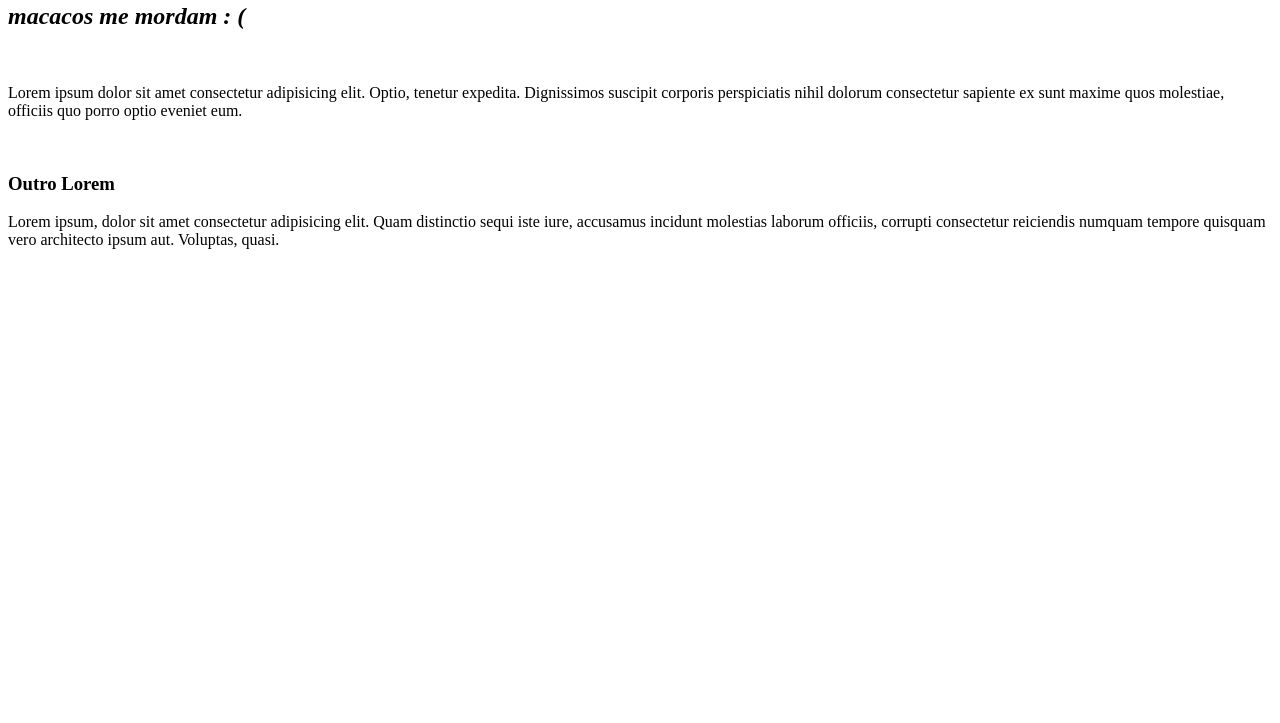
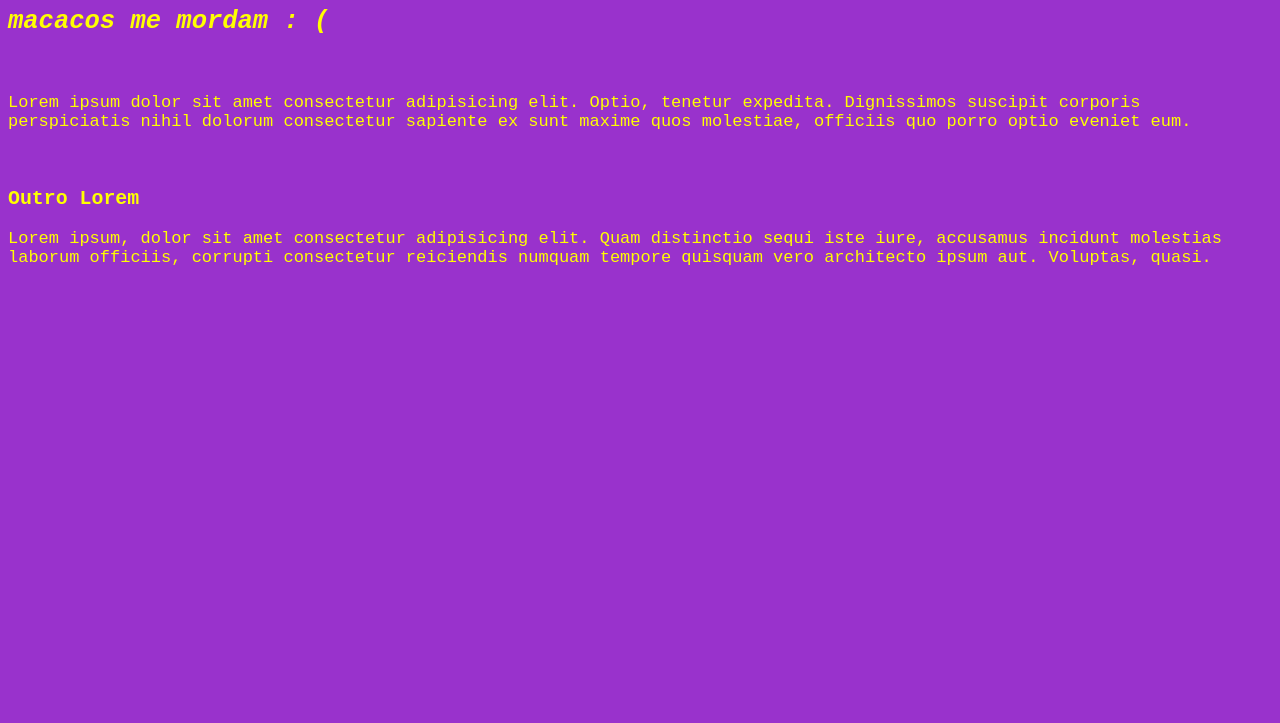
Before and after one commit to Rasquirrel/Ola-Mundo, a plain HTML site: page meu-site/index.html in a window 1280 px wide. Shown: the part 77-800 px from the top of the page. Drawn offline with Linux system fonts and the light colour scheme.

Commit message:
Adição do estilo
Criei o arquivo .css responsavel pelo estilo e adicionei as primeiras linhas de comando.

```diff
--- /dev/null
+++ b/meu-site/aparencia/style.css
@@ -0,0 +1,6 @@
+body{
+    font-family:'Courier New', Courier, monospace ;
+    font-size: 17px;
+    background-color: darkorchid;
+    color: yellow;
+}
--- a/meu-site/index.html
+++ b/meu-site/index.html
@@ -5,6 +5,7 @@
     <meta http-equiv="X-UA-Compatible" content="IE=edge">
     <meta name="viewport" content="width=device-width, initial-scale=1.0">
     <title>Pagina muito massa</title>
+    <link rel="stylesheet" href="aparencia/style.css">
 </head>
 <body>
     <h1>Eu odeio trabalhar com HTML</h1>
```
